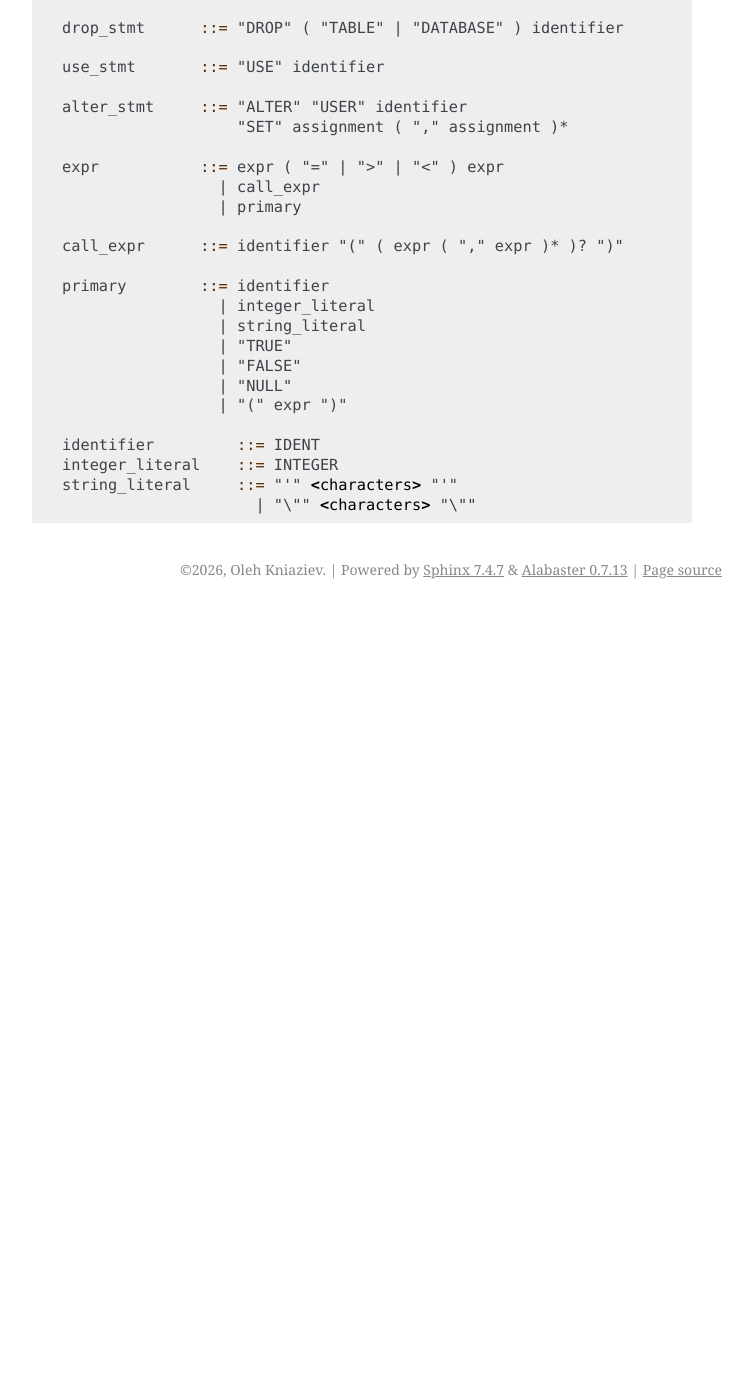
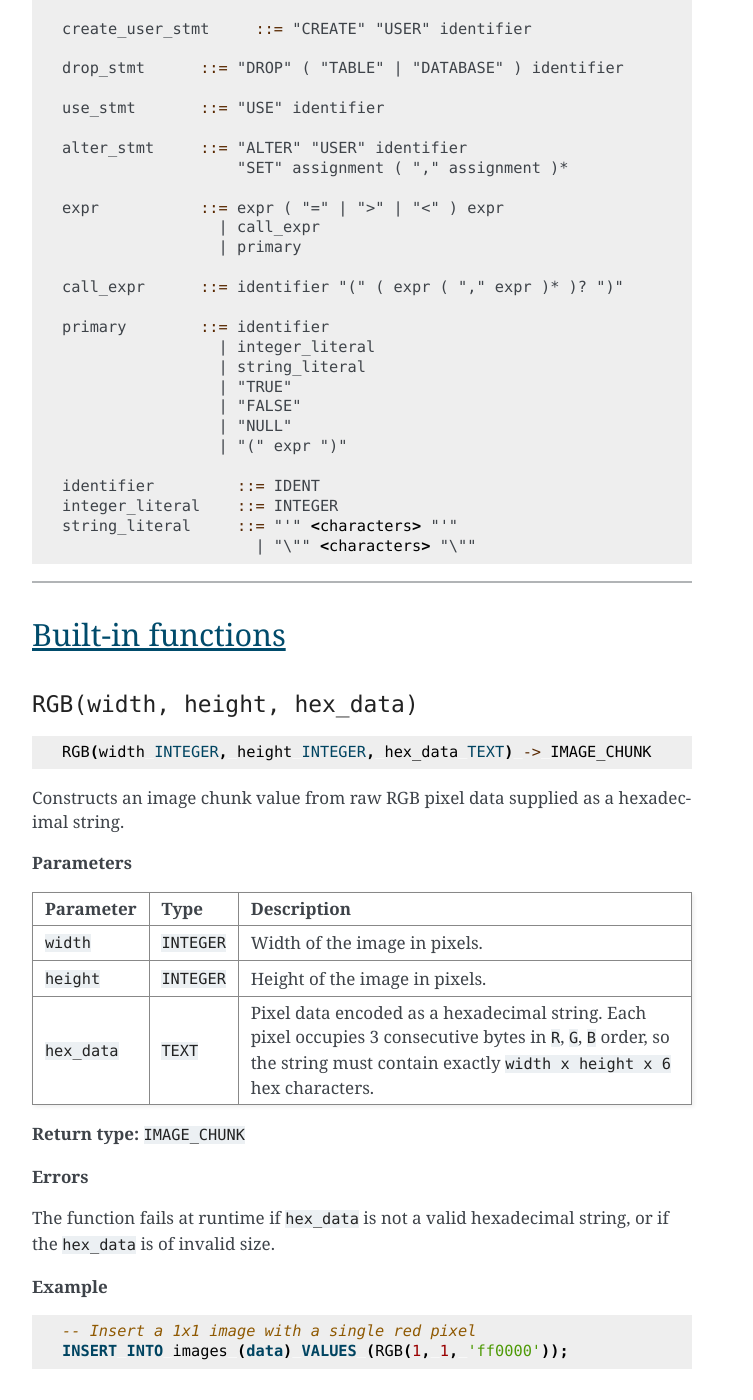
Before and after one commit to OlehKniaziev/xmdb, a Sphinx documentation site: the page built from sphinx/source/sql.rst, in a window 1280 px wide and 1400 px high, scrolled down 1376 px. Shown: the whole window, without its empty margins (388-1141 px from the left). Built offline with Sphinx 7.4.7, drawn with Linux system fonts in a browser that asks for light colours; the version number could not be read and is left out; before the commit the page ends 1985 px from its top, so only the background shows below that; some of the changed text lies outside the part shown.

Commit message:
Updated SQL docs, added an error check to the `RGB` builtin function

```diff
--- a/sphinx/source/index.rst
+++ b/sphinx/source/index.rst
@@ -10,5 +10,5 @@
 
    building
    developing
-   sql_syntax
+   sql
    library_reference
--- a/sphinx/source/sql_syntax.rst
+++ b/sphinx/source/sql.rst
@@ -15,6 +12,10 @@
 
 Grammar
 -------
+
+Terminals in the grammar are written in ``UPPERCASE`` or quoted,
+for the sake of keeping the grammar description simple.
+In reality, the lexer is case-insensitive with regards to terminals.
 
 .. code-block:: bnf
 
@@ -92,3 +93,52 @@
    integer_literal    ::= INTEGER
    string_literal     ::= "'" <characters> "'"
                         | "\"" <characters> "\""
+
+----
+
+Built-in functions
+------------------
+
+``RGB(width, height, hex_data)``
+^^^^^^^^^^^^^^^^^^^^^^^^^^^^^^^^^
+
+.. code-block:: sql
+
+   RGB(width INTEGER, height INTEGER, hex_data TEXT) -> IMAGE_CHUNK
+
+Constructs an image chunk value from raw RGB pixel data supplied as a
+hexadecimal string.
+
+**Parameters**
+
+.. list-table::
+   :header-rows: 1
+
+   * - Parameter
+     - Type
+     - Description
+   * - ``width``
+     - ``INTEGER``
+     - Width of the image in pixels.
+   * - ``height``
+     - ``INTEGER``
+     - Height of the image in pixels.
+   * - ``hex_data``
+     - ``TEXT``
+     - Pixel data encoded as a hexadecimal string. Each pixel occupies 3
+       consecutive bytes in ``R``, ``G``, ``B`` order, so the string must
+       contain exactly ``width x height x 6`` hex characters.
+
+**Return type:** ``IMAGE_CHUNK``
+
+**Errors**
+
+The function fails at runtime if ``hex_data`` is not a valid hexadecimal
+string, or if the ``hex_data`` is of invalid size.
+
+**Example**
+
+.. code-block:: sql
+
+   -- Insert a 1x1 image with a single red pixel
+   INSERT INTO images (data) VALUES (RGB(1, 1, 'ff0000'));
```
Also changed, not shown: other parts of sphinx/source/sql.rst (+3 -6 lines), 1 other file.
